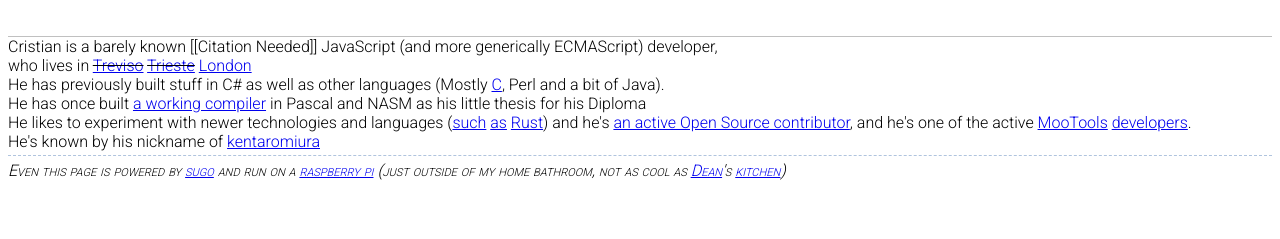
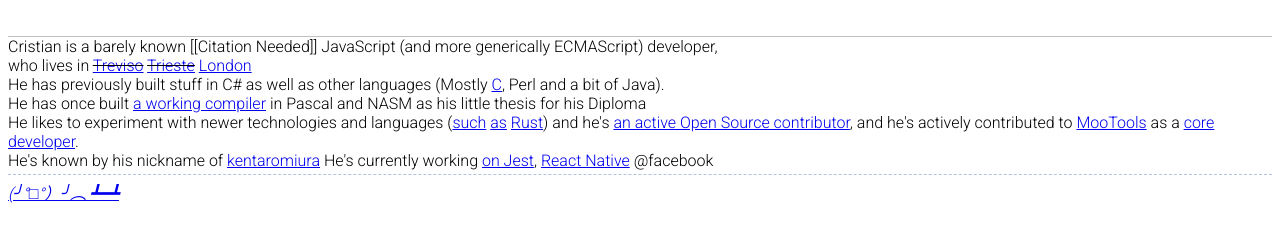
Before and after one commit to kentaromiura/onsparetime, a plain HTML site: page cristian.html in a window 1280 px wide. Shown: the part 255-494 px from the top of the page. Drawn offline with Linux system fonts and the light colour scheme.

Commit message:
Update the website, remove the hosting part as I'm going to host it on a real provider for a while

```diff
--- a/cristian.html
+++ b/cristian.html
@@ -11,10 +11,9 @@
 who lives in <s><a href="https://www.google.co.uk/maps/dir/Treviso/Treviso+TV,+Italy/@45.6668655,12.1692268,12z/data=!3m1!4b1!4m13!4m12!1m5!1m1!1s0x477937d3c10cde51:0x42f69b005c22748d!2m2!1d12.2430437!2d45.6668893!1m5!1m1!1s0x477937d3c10cde51:0x42f69b005c22748d!2m2!1d12.2430437!2d45.6668893">Treviso</a></s> <s><a href="https://www.google.co.uk/maps/place/Trieste,+Italy/@45.6523202,13.783662,12z/data=!4m2!3m1!1s0x477b6b06e4edf533:0x666a2484d4dd2b50">Trieste</a></s> <a href="https://www.google.co.uk/maps/place/London/@51.5286416,-0.1015987,11z/data=!3m1!4b1!4m2!3m1!1s0x47d8a00baf21de75:0x52963a5addd52a99">London</a><br/>
 He has previously built stuff in C# as well as other languages (Mostly <a href="http://forum.html.it/forum/showthread.php?s=&threadid=753477">C</a>, Perl and a bit of Java).<br />
 He has once built <a href="http://freeforumzone.leonardo.it/d/2925995/krakow-che-genera-exe/discussione.aspx">a working compiler</a> in Pascal and NASM as his little thesis for his Diploma<br />
-He likes to experiment with newer technologies and languages (<a href="https://github.com/kentaromiura/RustyEmitter">such</a> <a href="https://github.com/kentaromiura/RustyBrainFuck">as</a> <a href="http://www.rust-lang.org/">Rust</a>) and he's <a href="https://github.com/kentaromiura?tab=activity">an active Open Source contributor</a>, and he's one of the active <a href="http://mootools.net/">MooTools</a> <a href="http://mootools.net/developers">developers</a>.<br />
+He likes to experiment with newer technologies and languages (<a href="https://github.com/kentaromiura/RustyEmitter">such</a> <a href="https://github.com/kentaromiura/RustyBrainFuck">as</a> <a href="http://www.rust-lang.org/">Rust</a>) and he's <a href="https://github.com/kentaromiura?tab=activity">an active Open Source contributor</a>, and he's actively contributed to <a href="http://mootools.net/">MooTools</a> as a <a href="http://mootools.net/developers">core developer</a>.<br />
 He's known by his nickname of <a href="https://twitter.com/kentaromiura">kentaromiura</a>
+He's currently working <a href="https://facebook.github.io/jest/">on Jest</a>, <a href="https://facebook.github.io/react-native/">React Native</a> @facebook
 </section>
-<footer>Even this page is powered by <a href="https://github.com/kentaromiura/sugo">sugo</a> and run on a <a href="http://www.raspberrypi.org/">raspberry pi</a> (just outside of my home bathroom, not as cool as <a href="http://dean.edwards.name/">Dean</a>'s <a href="https://www.flickr.com/photos/mollyeh11/65792910/in/set-1419295/">kitchen</a>)</footer>
-
-
+<footer><a href="https://kentaromiura.wordpress.com/">(╯°□°）╯︵ ┻━┻</a></footer>
 </body></html>
```
Also changed, not shown: index.html (+1 -3 lines).
